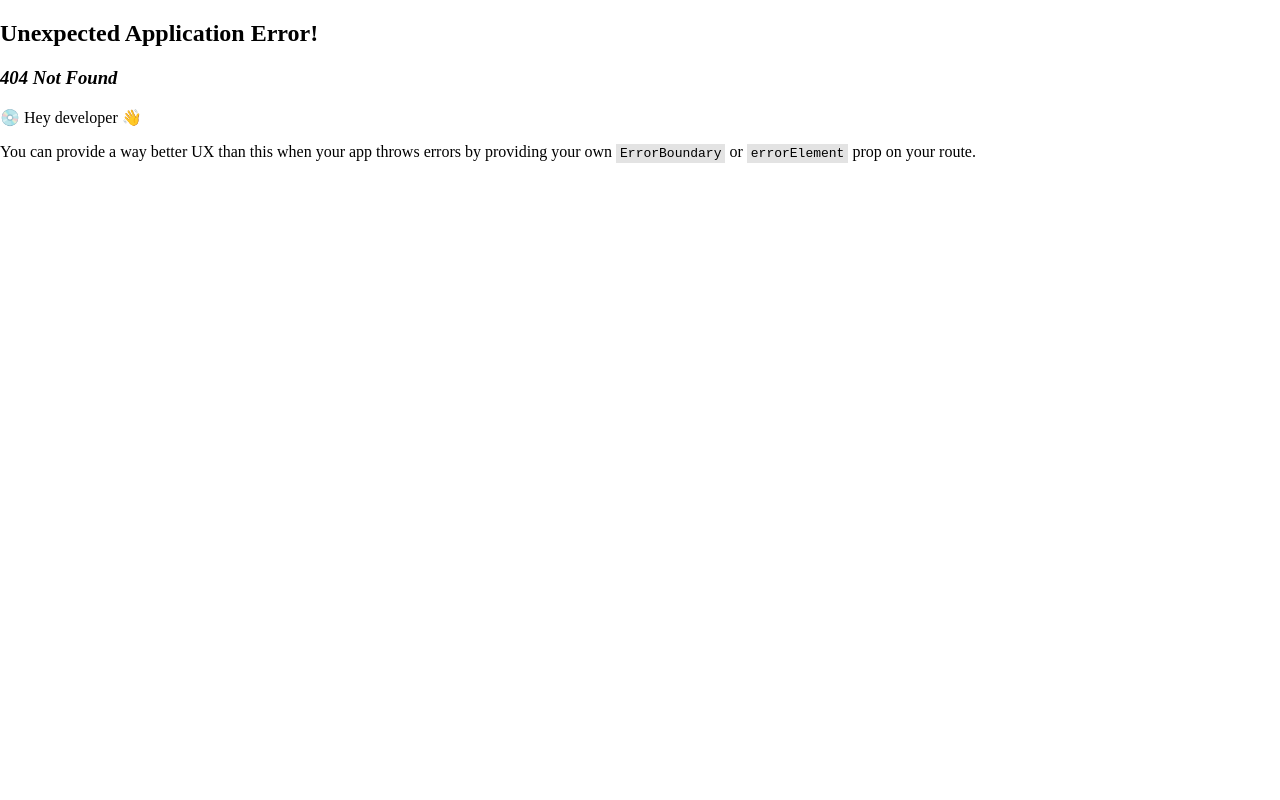
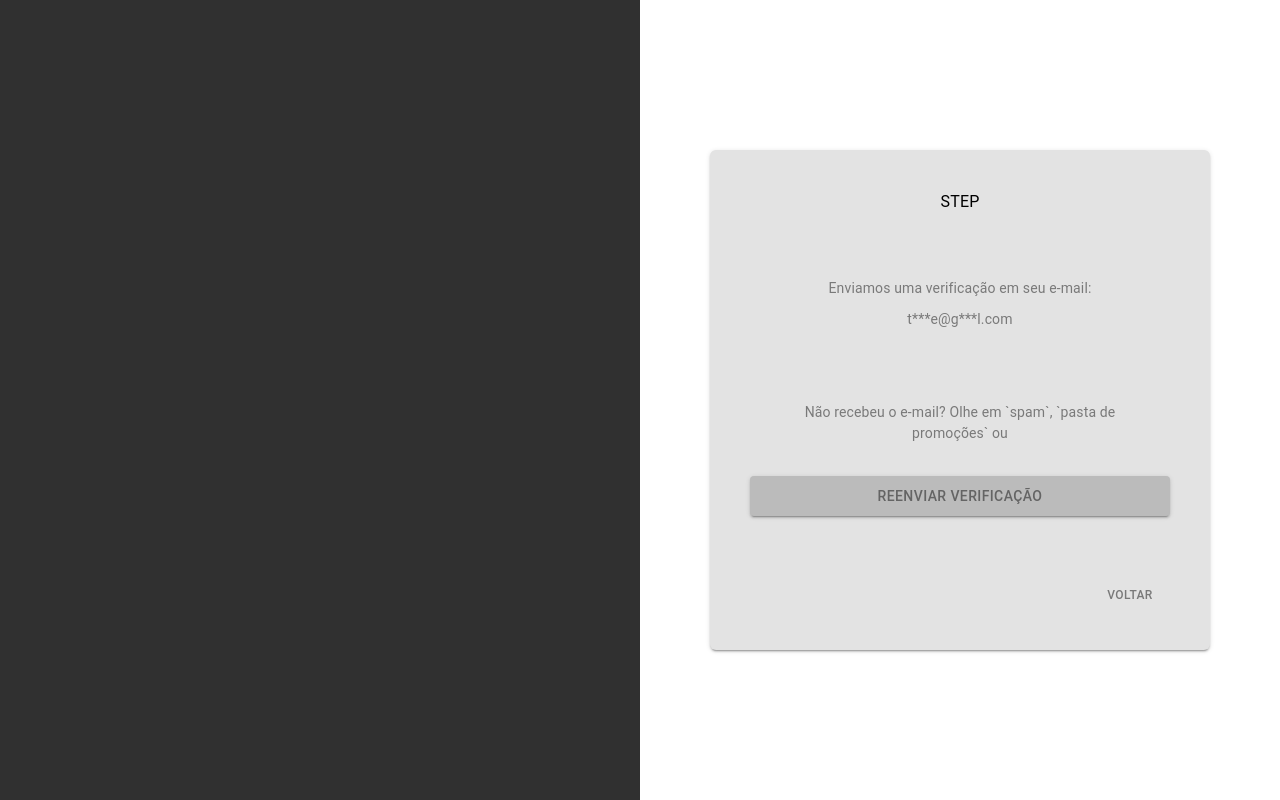
Before and after one commit to xLupus/QualRemedio-WebAPP, a React (Vite) app: page /auth/register/email/send in a window 1280 px wide. Before the commit this address had no page. Built offline with nearby package versions, Linux system fonts and the light colour scheme.

Commit message:
Telas de verificação de email e envio desenvolvidas

```diff
--- a/src/components/Auth/index.tsx
+++ b/src/components/Auth/index.tsx
@@ -6,6 +6,7 @@ import Grid from '@mui/material/Unstable_Grid2';
 import Item from '@mui/material/Unstable_Grid2';
 import useMediaQuery from '@mui/material/useMediaQuery';
 
+//page
 export function Auth() {
     const theme: Theme = useTheme();
     const isLargeScreen: boolean = useMediaQuery(theme.breakpoints.up('lg'));
--- a/src/components/Button/index.tsx
+++ b/src/components/Button/index.tsx
@@ -3,11 +3,47 @@ import { AppButtonProps } from '../../types/type';
 import { Button } from "@mui/material";
 import '../../style.css';
 
-export function AppButton({ id, key, variant, height, width, color, backgroundColor, boxShadow, fontSize, disableRipple, className, children }: AppButtonProps) {
+export function AppButton({
+    id,
+    key,
+    variant,
+    height,
+    width,
+    color = '#00000077',
+    backgroundColor = 'none',
+    boxShadow,
+    fontSize,
+    display,
+    flexDirection,
+    justifyContent,
+    isRippleDisabled,
+    className,
+    children
+}: AppButtonProps) {
     return (
         <>
             <StyledEngineProvider injectFirst>
-                <Button variant={variant} className={className} sx={{ height, width, color, backgroundColor, fontSize, boxShadow, padding: 1.5, borderRadius: '0.25rem'}} id={id?.toString()} key={key} disableRipple={disableRipple}>
+                <Button
+                    variant={variant}
+                    className={className}
+                    sx={{
+                        height,
+                        width,
+                        color,
+                        backgroundColor,
+                        fontSize,
+                        boxShadow,
+                        display,
+                        flexDirection,
+                        justifyContent,
+                        padding: 1.5,
+                        borderRadius: '0.25rem',
+                        lineHeight: 'normal'
+                    }}
+                    id={id?.toString()}
+                    key={key}
+                    disableRipple={isRippleDisabled}
+                >
                     {children}
                 </Button>
             </StyledEngineProvider>
--- a/src/pages/AuthPages/Register/AccountSelection/index.tsx
+++ b/src/pages/AuthPages/Register/AccountSelection/index.tsx
@@ -39,11 +39,11 @@ export function RegisterAccountSelection() {
             <Stack spacing={3}>
                 {
                     accountsType.map((el, i) => (
-                        <AppButton height='5.625rem' variant='text'  className='authButton selectAccountButton' color='#00000077' backgroundColor='#BBBBBB' boxShadow={2} id={el.id} key={i}>
+                        <AppButton height='5.625rem' variant='text' className='authButton selectAccountButton' color='#00000077' backgroundColor='#BBBBBB' boxShadow={2} id={el.id} key={i}>
                             <Box textTransform='none' fontSize='0.875rem'>
                                 {el.type}
                             </Box>
-                            <Box textTransform='none' fontSize='0.875rem' mt={1.5} lineHeight='normal' textAlign='left'>
+                            <Box textTransform='none' fontSize='0.875rem' mt={1.9} textAlign='left'>
                                 {el.desc}
                             </Box>
                         </AppButton>
@@ -52,8 +52,8 @@ export function RegisterAccountSelection() {
             </Stack>
 
             <Box display='flex' justifyContent='end' mt={8}>
-                <AppButton height='1.875rem' width='5rem' variant='text' className='authBackButton' color='#00000077' fontSize='0.75rem' disableRipple={true} >Voltar</AppButton>
-                <AppButton height='1.875rem'  width='5rem' variant='contained' className='authButton authNextButton' color='#00000077' backgroundColor='#BBBBBB' boxShadow={2} fontSize='0.75rem'>Avançar</AppButton>
+                <AppButton height='1.875rem' width='5rem' variant='text' className='authBackButton' fontSize='0.75rem' isRippleDisabled={true} >Voltar</AppButton>
+                <AppButton height='1.875rem' width='5rem' variant='contained' className='authButton authNextButton' backgroundColor='#BBBBBB' boxShadow={2} fontSize='0.75rem'>Avançar</AppButton>
             </Box>
         </>
     )
--- /dev/null
+++ b/src/pages/AuthPages/Register/Mail/MailVerification/index.tsx
@@ -0,0 +1,22 @@
+import { Box, TextField } from "@mui/material";
+import { AppButton } from '../../../../../components/Button';
+
+export function MailVerification() {
+    return (
+        <>
+            <Box typography='body1' mb={3.5} textAlign='center'>STEP</Box>
+
+            <Box typography='body1' fontSize='0.875rem' color='#00000077' textAlign='center' mb={1.25}>Muito bem, agora informe o seu e-mail</Box>
+            <Box typography='body1' fontSize='0.875rem' color='#00000077' textAlign='center' mb={4.3} width='80%' mx='auto'>Faremos uma verificação após o seu cadastro para fins de segurança</Box>
+
+            <Box component='form'>
+                <TextField label="Email" variant="filled" name="email" sx={{backgroundColor: '#FFF'}} fullWidth required autoComplete="off"/>
+            </Box>
+
+            <Box display='flex' justifyContent='end' mt={8}>
+                <AppButton height='1.875rem' width='5rem' variant='text' className='authBackButton' fontSize='0.75rem' isRippleDisabled={true}>Voltar</AppButton>
+                <AppButton height='1.875rem'  width='5rem' variant='contained' className='authButton authNextButton' backgroundColor='#BBBBBB' boxShadow={2} fontSize='0.75rem'>Avançar</AppButton>
+            </Box>
+        </>
+    )
+}
--- /dev/null
+++ b/src/pages/AuthPages/Register/Mail/SendMail/index.tsx
@@ -0,0 +1,23 @@
+import { Box } from "@mui/material";
+import { AppButton } from '../../../../../components/Button';
+
+export function SendMail() {
+    return (
+        <>
+            <Box typography='body1' mb={8} textAlign='center'>STEP</Box>
+
+            <Box typography='body1' fontSize='0.875rem' color='#00000077' textAlign='center' mb={1.25}>Enviamos uma verificação em seu e-mail:</Box>
+            <Box typography='body1' fontSize='0.875rem' color='#00000077' textAlign='center' mb={9} width='80%' mx='auto'>t***e@g***l.com</Box>
+
+            <Box typography='body1' fontSize='0.875rem' color='#00000077' textAlign='center' width='80%' mx='auto'>Não recebeu o e-mail? Olhe em `spam`, `pasta de promoções` ou</Box>
+
+            <Box display='flex' justifyContent='center' mt={4}>
+                <AppButton height='2.5rem' width="100%" variant='contained' className='authButton' fontSize='0.875rem' backgroundColor='#BBBBBB' isRippleDisabled={true}>Reenviar verificação</AppButton>
+            </Box>
+
+            <Box display='flex' justifyContent='end' mt={8}>
+                <AppButton height='1.875rem' width='5rem' className='button hover' variant='text' fontSize='0.75rem' backgroundColor='none' isRippleDisabled={true}>Voltar</AppButton>
+            </Box>
+        </>
+    )
+}
--- a/src/routes.tsx
+++ b/src/routes.tsx
@@ -6,6 +6,8 @@ import { FeaturePage } from "./pages/FeaturePage";
 import { AccountSelection } from "./pages/AuthPages/Login/AccountSelection";
 import { RegisterAccountSelection } from "./pages/AuthPages/Register/AccountSelection";
 import { Auth } from "./components/Auth";
+import { MailVerification } from "./pages/AuthPages/Register/Mail/MailVerification";
+import { SendMail } from "./pages/AuthPages/Register/Mail/SendMail";
 
 export const routes = createBrowserRouter(
   createRoutesFromElements(
@@ -20,6 +22,8 @@ export const routes = createBrowserRouter(
       <Route element={<Auth />}>
         <Route path="auth/login/select-account" element={<AccountSelection />} />
         <Route path="auth/register/select-account" element={<RegisterAccountSelection />} />
+        <Route path="auth/register/email/verification" element={<MailVerification />} />
+        <Route path="auth/register/email/send" element={<SendMail />} />
       </Route>
     </Route>
   )
--- a/src/style.css
+++ b/src/style.css
@@ -12,6 +12,12 @@
     }
 }
 
+.button.hover {
+    &:hover {
+        background-color: transparent;
+    }
+}
+
 .authNextButton {
     margin-left: 1rem;
 }
--- a/src/types/type.ts
+++ b/src/types/type.ts
@@ -8,7 +8,10 @@ export interface AppButtonProps {
     height?: string | undefined;
     boxShadow?: number | string | undefined;
     width?: string | undefined;
-    disableRipple?: boolean | undefined;
     fontSize?: string | undefined;
+    display?: string | undefined;
+    flexDirection?: "row" | "row-reverse" | "column" | "column-reverse" | undefined;
+    justifyContent?: string | undefined;
+    isRippleDisabled?: boolean | undefined;
     children: React.ReactNode;
 }
```
Also changed, not shown: src/components/Input/index.tsx (added).
